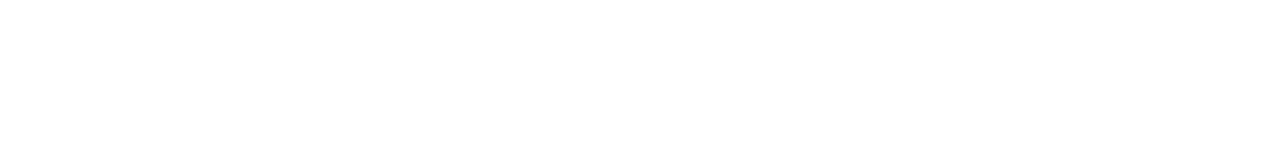
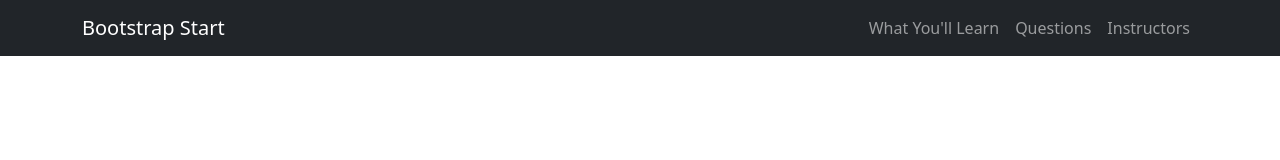
Before and after one commit to mariana-c-ramos/bootstrap-learn, a plain HTML site: page exercise-1/index.html in a window 1280 px wide. Drawn offline with nearby package versions, Linux system fonts and the light colour scheme.

Commit message:
new code

```diff
--- a/exercise-1/index.html
+++ b/exercise-1/index.html
@@ -5,9 +5,37 @@
     <meta http-equiv="X-UA-Compatible" content="IE=edge">
     <meta name="viewport" content="width=device-width, initial-scale=1.0">
     <title>Bootstrap | Exercise 1</title>
+
+    <link rel="stylesheet" href="style.css">
+    <link href="https://cdn.jsdelivr.net/npm/bootstrap@5.2.3/dist/css/bootstrap.min.css" rel="stylesheet" integrity="sha384-rbsA2VBKQhggwzxH7pPCaAqO46MgnOM80zW1RWuH61DGLwZJEdK2Kadq2F9CUG65" crossorigin="anonymous">
 </head>
 <body>
+    <script src="https://cdn.jsdelivr.net/npm/bootstrap@5.2.3/dist/js/bootstrap.bundle.min.js" integrity="sha384-kenU1KFdBIe4zVF0s0G1M5b4hcpxyD9F7jL+jjXkk+Q2h455rYXK/7HAuoJl+0I4" crossorigin="anonymous"></script>
 
+    <nav class="navbar navbar-expand-lg bg-dark navbar-dark">
+        <div class="container">
+            <a href="#" class="navbar-brand">Bootstrap Start</a>
+
+            <button class="navbar-toggler" type="button" data-bs-toggle="collapse" data-bs-target="#navmenu">
+                <span class="navbar-toggler-icon"></span>
+            </button>
+
+            <div class="collapse navbar-collapse" id="navmenu">
+                <ul class="navbar-nav ms-auto">
+                    <li class="nav-item">
+                        <a href="#learn" class="nav-link">What You'll Learn</a>
+                    </li>
+                    <li class="nav-item">
+                        <a href="#question" class="nav-link">Questions</a>
+                    </li>
+                    <li class="nav-item">
+                        <a href="#instructors" class="nav-link">Instructors</a>
+                    </li>
+                </ul>
+            </div>
+
+        </div>
+    </nav>
 
 
 </body>
```
Also changed, not shown: exercise-1/style.css (added).
